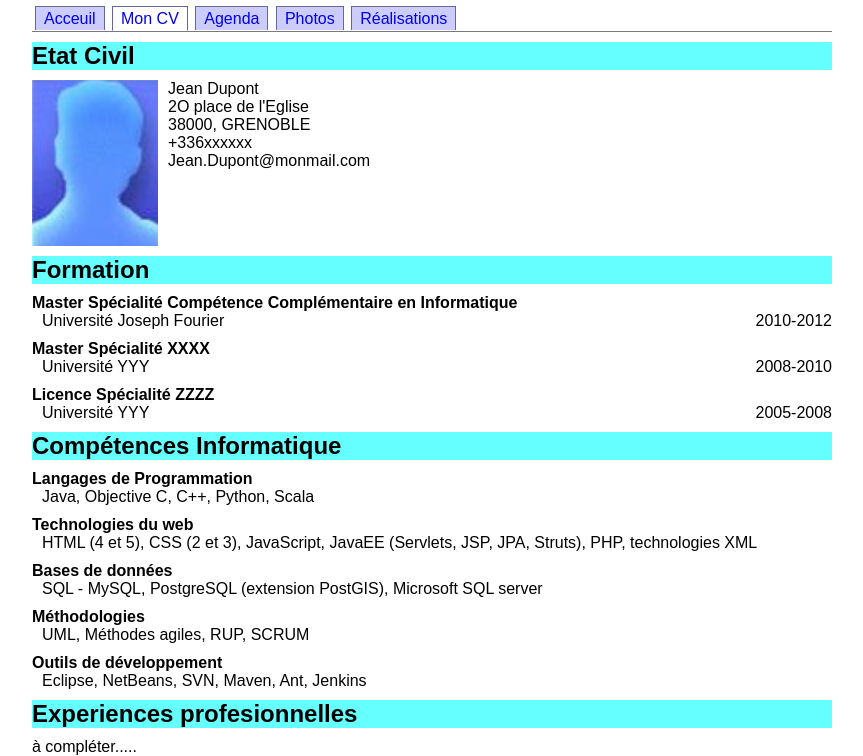
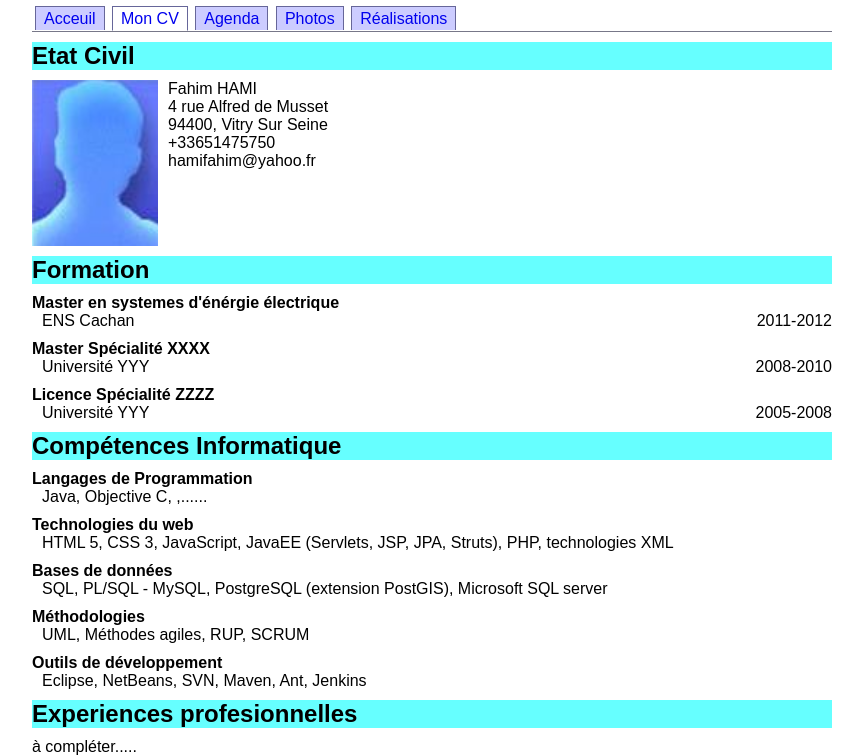
Before and after one commit to hamifahim/website, a plain HTML site: page CV/cv.html in a window 1280 px wide. Shown: the part 68-824 px from the top of the page, without its empty margins (208-1071 px from the left). Drawn offline with Linux system fonts and the light colour scheme.

Commit message:
Add files via upload

```diff
--- a/CV/cv.html
+++ b/CV/cv.html
@@ -25,17 +25,17 @@
 	<section id="etatCivil">
 		<h2>Etat Civil</h2>
 			<img src="images/maPhoto.png"/>
-			<p>Jean Dupont</p>
-			<p>2O place de l'Eglise</p>
-			<p>38000, GRENOBLE</p>
-			<p>+336xxxxxx</p>
-			<p>Jean.Dupont@monmail.com</p>
+			<p>Fahim HAMI</p>
+			<p>4 rue Alfred de Musset</p>
+			<p>94400, Vitry Sur Seine</p>
+			<p>+33651475750</p>
+			<p>hamifahim@yahoo.fr</p>
 	</section>
 	<section>
 	   <h2>Formation</h2>
 			<dl>
-				<dt>Master Spécialité Compétence Complémentaire en Informatique<dt>
-				<dd>Université Joseph Fourier <span class="date">2010-2012</span></dd>
+				<dt>Master en systemes d'énérgie électrique<dt>
+				<dd>ENS Cachan <span class="date">2011-2012</span></dd>
 				<dt>Master Spécialité XXXX<dt>
 				<dd>Université YYY <span class="date">2008-2010</span></dd>
 				<dt>Licence Spécialité ZZZZ<dt>
@@ -46,11 +46,11 @@
 		<h2>Compétences Informatique</h2>
 			<dl>
 				<dt>Langages de Programmation</dt>
-				<dd>Java, Objective C, C++, Python, Scala</dd>
+				<dd>Java, Objective C, ,......</dd>
 				<dt>Technologies du web</dt>
-				<dd>HTML (4 et 5), CSS (2 et 3), JavaScript, JavaEE (Servlets, JSP, JPA, Struts), PHP, technologies XML</dd>
+				<dd>HTML  5, CSS   3, JavaScript, JavaEE (Servlets, JSP, JPA, Struts), PHP, technologies XML</dd>
 				<dt>Bases de données</dt>
-				<dd>SQL - MySQL, PostgreSQL (extension PostGIS), Microsoft SQL server</dd>
+				<dd>SQL, PL/SQL - MySQL, PostgreSQL (extension PostGIS), Microsoft SQL server</dd>
 				<dt>Méthodologies</dt>
 				<dd>UML, Méthodes agiles, RUP, SCRUM</dd>
 				<dt>Outils de développement</dt>
```
